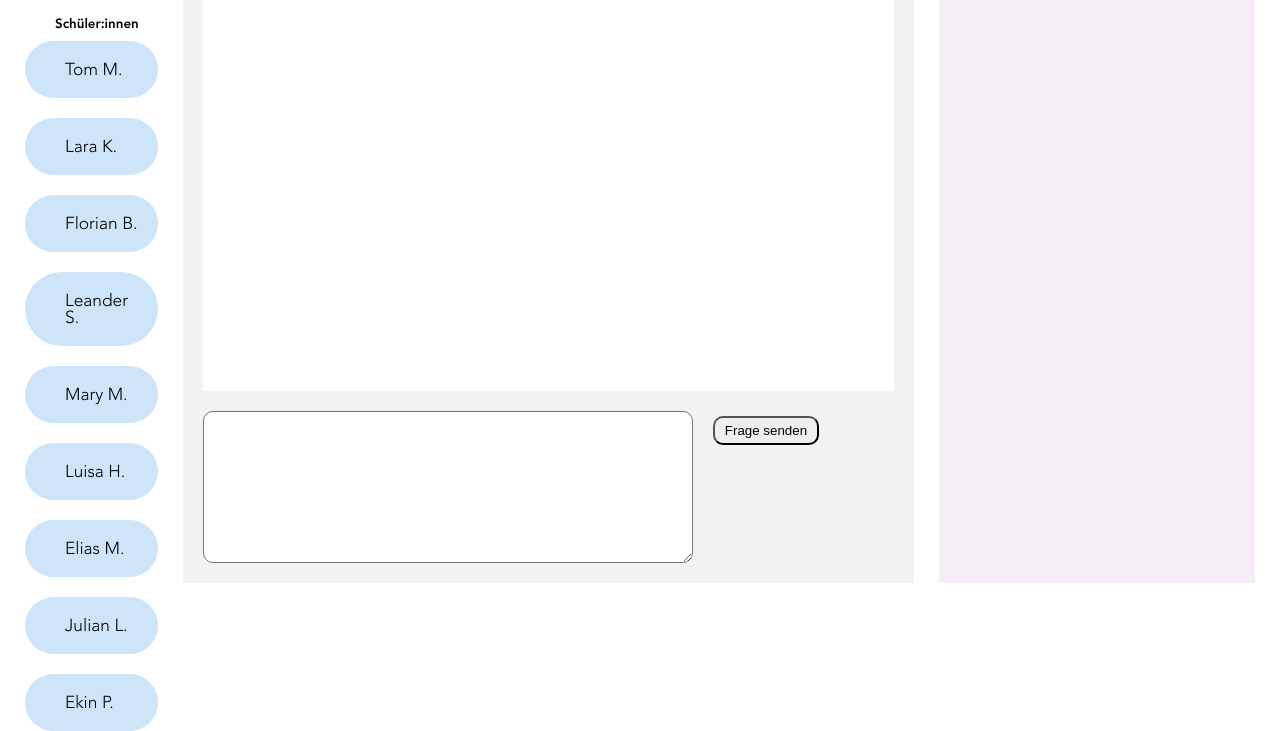
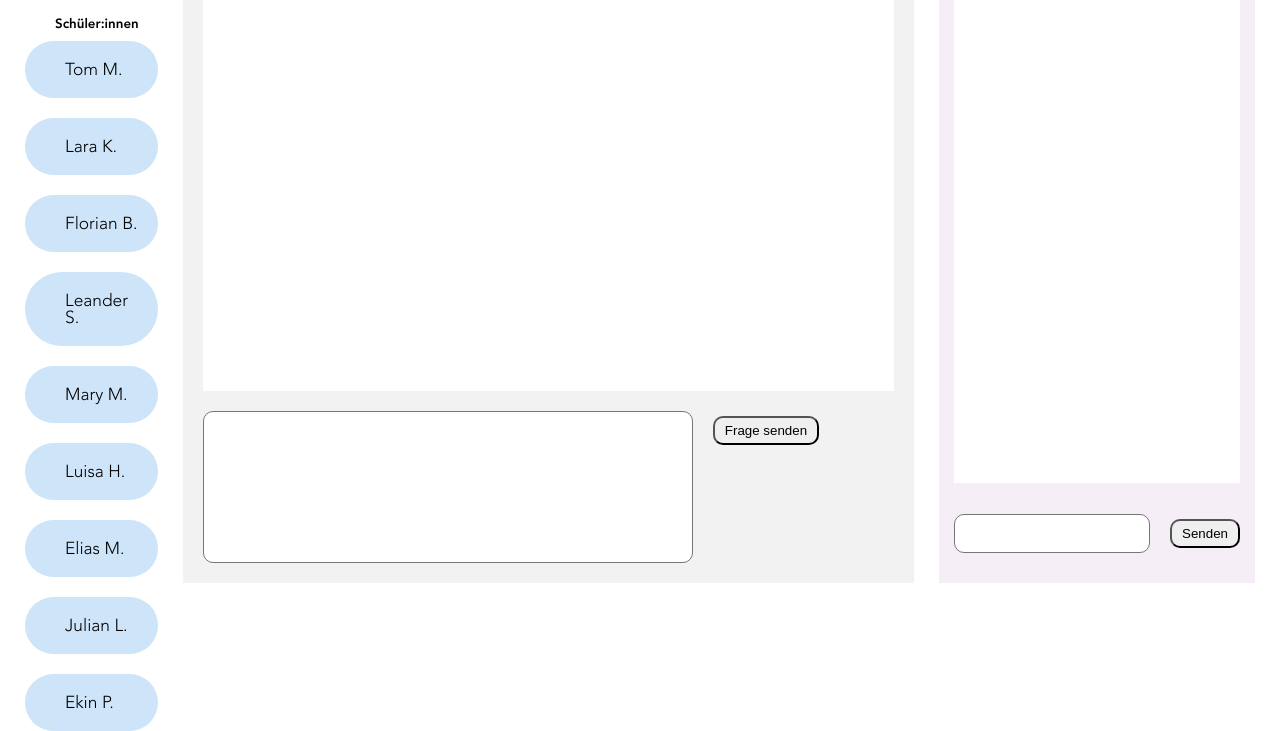
Before and after one commit to thecodechemist99/classroom, a plain HTML site: page index.html in a window 1280 px wide. Shown: the part 217-948 px from the top of the page. Drawn offline with Linux system fonts and the light colour scheme.

Commit message:
further chat section styling

```diff
--- a/css/main.css
+++ b/css/main.css
@@ -21,10 +21,16 @@ body {
 
   font-family: "Avenir LT", sans-serif;
   font-size: 13pt;
+
+  overflow: hidden;
 }
 
 aside {
   margin: 0px 25px;
+}
+
+textarea {
+  resize: none;
 }
 
 /* === structure === */
@@ -73,6 +79,15 @@ main {
   grid-template-rows: 50px auto 100px;
 }
 
+#chat-section {
+  grid-area: 2 / 1 / span 2 / span 1;
+
+  display: grid;
+  grid-template-rows: subgrid;
+}
+
+/* chat-section */
+
 /* header */
 
 #logo {
@@ -113,7 +128,7 @@ h3 {
 /* buttons */
 
 .submit {
-  margin: 5px 20px;
+  margin: 5px 0px 5px 20px;
   padding: 5px 10px;
 
   border-radius: 10px;
@@ -181,3 +196,24 @@ main textarea {
 .nav-selected {
   font-size: 15pt;
 }
+
+/* chat-section */
+
+#chat-section {
+  margin: 15px 15px 0px 15px;
+}
+
+#chat {
+  background-color: white;
+}
+
+#chat-section form {
+  margin: auto 0px;
+}
+
+#chat-section textarea {
+  width: 100%;
+
+  align-self: stretch;
+  border-radius: 10px;
+}
--- a/index.html
+++ b/index.html
@@ -55,6 +55,13 @@
           <li>Dateien</li>
         </ul>
       </nav>
+      <div id="chat-section">
+        <div id="chat"></div>
+        <form action="" method="post">
+          <textarea name="message"></textarea>
+          <input class="submit" type="submit" value="Senden" name="submit" />
+        </form>
+      </div>
     </aside>
   </body>
 </html>
```
